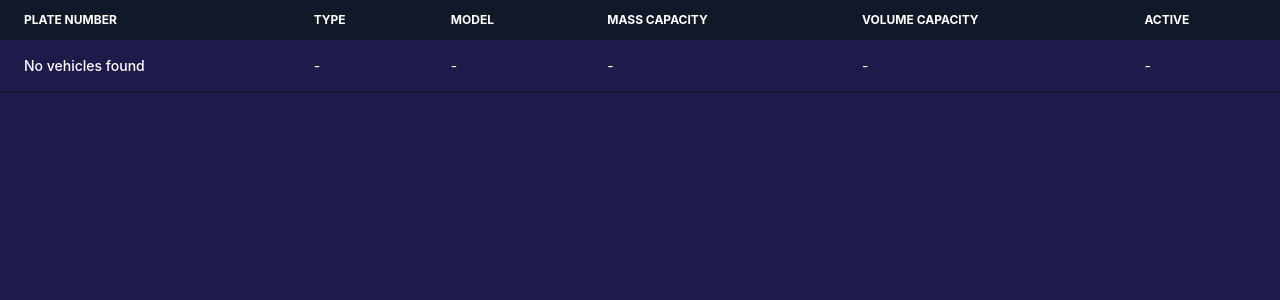
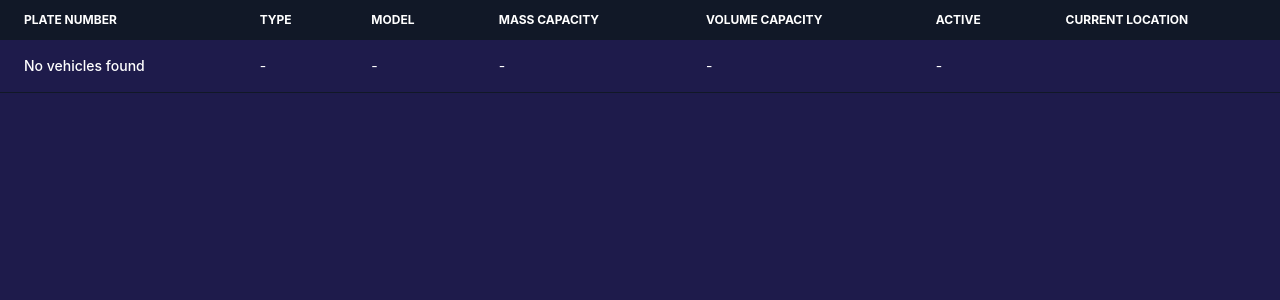
Before and after one commit to pireu2/hackmkv6, a Django app: template app/templates/app/vehicles.html in a window 1280 px wide. Shown: the part 64-364 px from the top of the page. Run offline with Django 5.2, Linux system fonts and the light colour scheme; the template is opened without the code that fills it, so the values that code supplies are empty; style sheets or scripts are compiled from the project's sources; some libraries are stand-ins or nearby versions.

Commit message:
added curr loc to vehicle

```diff
--- a/app/models.py
+++ b/app/models.py
@@ -28,6 +28,9 @@ class Company(models.Model):
   name = models.CharField(max_length=100)
   address = models.CharField(max_length=100)
 
+  def get_address(self):
+    return self.address
+
 class CompanyInvitation(models.Model):
   id = models.AutoField(primary_key=True)
   company = models.ForeignKey(Company, on_delete=models.CASCADE)
@@ -54,6 +57,7 @@ class Vehicle(models.Model):
   capacity_mass = models.IntegerField(validators=[MinValueValidator(1)])
   capacity_volume = models.IntegerField(validators=[MinValueValidator(1)])
   company = models.ForeignKey(Company, on_delete=models.CASCADE,blank=False,null=False)
+  current_location = models.CharField(max_length=100, default="")
   is_active = models.BooleanField(default=True)
 
 class Cargo(models.Model):
--- a/app/templates/app/vehicles.html
+++ b/app/templates/app/vehicles.html
@@ -29,6 +29,9 @@
                 <th scope="col" class="px-6 py-3">
                     Active
                 </th>
+                <th scope="col" class="px-6 py-3">
+                  Current Location
+              </th>
             </tr>
         </thead>
         <tbody>
@@ -68,6 +71,10 @@
                     No
                   {% endif %}
               </td>
+              <td class="px-6 py-4">
+                {{vehicle.current_location}}
+            </td>
+
             </tr>
             {% empty %}
             <tr class="bg-indigo-950 border-b border-gray-900">
--- a/app/views.py
+++ b/app/views.py
@@ -118,7 +118,9 @@ def register_vehicle_view(request):
       return render(request, "app/register_vehicle.html", {"error": "Plate number must be 10 characters"})
     if Vehicle.objects.filter(plate_number=vehicle_number).exists():
       return render(request, "app/register_vehicle.html", {"error": "Vehicle already exists"})
-    Vehicle.objects.create(plate_number=vehicle_number,type=vehicle_type,model=vehicle_model,capacity_mass=vehicle_capacity_mass,capacity_volume=vehicle_capacity_volume,company=vehicle_company)
+    Vehicle.objects.create(plate_number=vehicle_number,type=vehicle_type,model=vehicle_model,capacity_mass=vehicle_capacity_mass,
+                           capacity_volume=vehicle_capacity_volume,company=vehicle_company,
+                           current_location=vehicle_company.get_address())
 
     return redirect("index")
 
```
Also changed, not shown: app/migrations/0007_vehicle_current_location.py (added).
